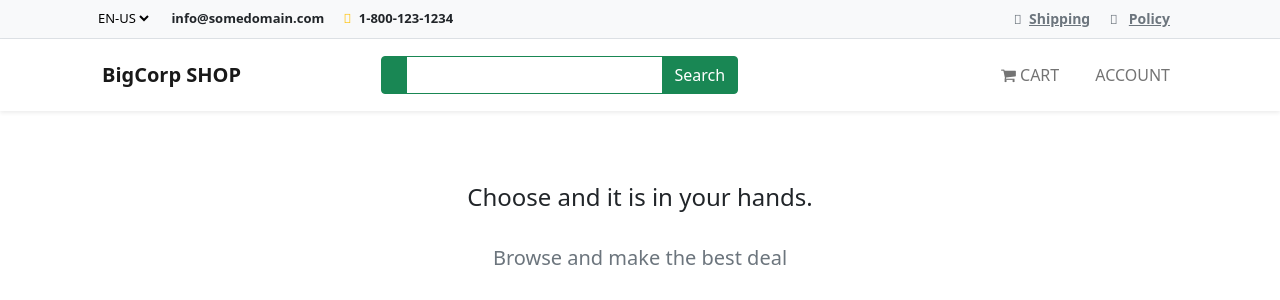
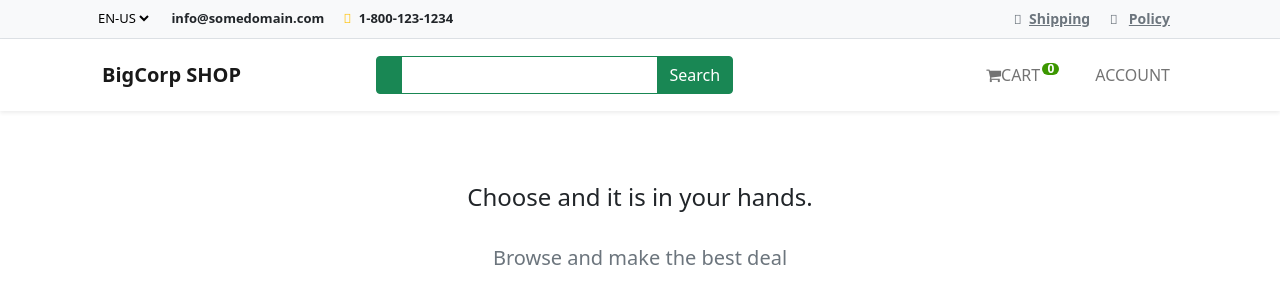
Before and after one commit to nyckolas-python/django-htmx, a Django app: page /shop/ in a window 1280 px wide. Shown: the top 300 px of the page. Run offline with Django 5.2, Linux system fonts and the light colour scheme; data that the repository does not hold is empty.

Commit message:
chore: add cart count badge block

```diff
--- a/corp/shop/templates/base.html
+++ b/corp/shop/templates/base.html
@@ -41,6 +41,25 @@
         <title>BigCorp</title>
 
         <style>
+            .badge {
+                padding-left: 9px;
+                padding-right: 9px;
+                -webkit-border-radius: 9px;
+                -moz-border-radius: 9px;
+                border-radius: 9px;
+            }
+            .label-warning[href],
+            .badge-warning[href] {
+                background-color: #c67605;
+            }
+            #lblCartCount {
+                font-size: 12px;
+                background: #3c9700;
+                color: #fff;
+                padding: 0 5px;
+                vertical-align: top;
+                margin-left: -2px;
+            }
             a {
                 font-size: 14px;
                 font-weight: 700;
@@ -107,7 +126,7 @@
         </div>
         <nav class="navbar navbar-expand-lg bg-white sticky-top navbar-light p-3 shadow-sm">
             <div class="container">
-                <a class="navbar-brand" href="#">
+                <a class="navbar-brand" href="{% url 'shop:products' %}">
                     <i class="fa-solid fa-shop me-2"></i>
                     <strong>BigCorp SHOP</strong>
                 </a>
@@ -217,11 +236,21 @@
                     </ul>
                     <ul class="navbar-nav ms-auto">
                         <li class="nav-item">
-                            <a class="nav-link mx-2 text-uppercase" href="#">
-                                <i class="fa fa-shopping-cart"
-                                    aria-hidden="true">
-                                </i>
-                                Cart
+                            <a class="nav-link mx-2 text-uppercase" href="{% url 'cart:cart-view' %}">
+                                <i class="fa fa-shopping-cart" aria-hidden="true"> </i>Cart
+                                <span id="lblCartCount" class="badge badge-warning ">
+
+                                    {% with cart_qty=cart|length %}
+
+                                        {% if cart_qty > 0 %}
+                                            {{cart_qty}}
+                                        {% else %}
+                                            0
+                                        {% endif %}
+
+                                    {% endwith %}
+
+                                </span>
                             </a>
                         </li>
                         <li class="nav-item">
```
